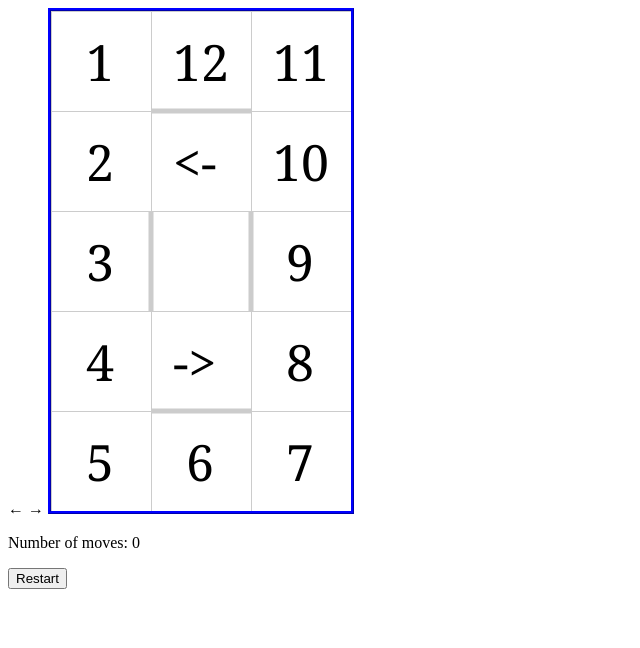
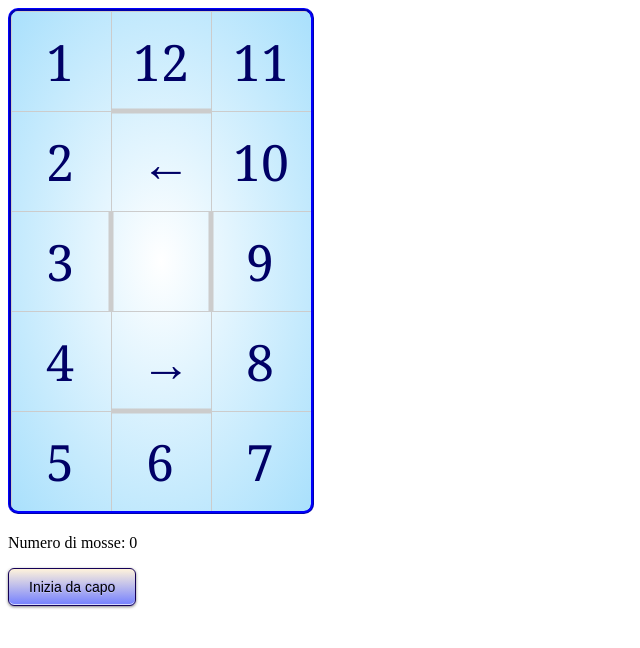
Before and after one commit to marcosh/various, a PHP site: page /game.html in a window 1280 px wide. Shown: the top 648 px of the page, without its empty margins (0-640 px from the left). Run offline with PHP 8.4, Linux system fonts and the light colour scheme.

Commit message:
upgrade gioco
utilizzo di localStorage per salvare mosse

```diff
--- a/game.html
+++ b/game.html
@@ -1,23 +1,22 @@
 <!doctype html>
 <html lang="it">
 	<head>
-		<title>Chocosite</title>
+		<title>U-turn</title>
 		<meta charset="utf-8">
 		<link rel="stylesheet" href="style.css" />
-		<link rel="shortcut icon" href="sosuke.jpg" />
+		<link rel="shortcut icon" href="uturn.jpg" />
 		<script src="game_script.js"></script>
 		<script src="modernizr.min.js"></script>
 	</head>
 	<body>
-		&#8592 &#8594
 		<canvas id="canvas" width="300" height="500">
 		</canvas>
-		<p id="moves"> Number of moves: 0</p>
+		<p id="moves"> Numero di mosse: 0</p>
 		<script>
 			var canvas = document.getElementById("canvas");
 			window.addEventListener("load", init, false);
 		</script>
-		<input type="submit" value="Restart" onclick="restart()">
+		<input type="submit" value="Inizia da capo" onclick="restart()">
 
 		<div id="openModal" class="modalDialog">
 			<div>
@@ -26,7 +25,18 @@
 				<h2>Hai vinto!</h2>
 
 				<p id="winning_moves"></p> <!-- bisogna modificare innerHTML con javascript -->
+
+				<input type="submit" value="Salva la tua sequenza di mosse" onclick="save_moves()">
+				<p></p>
+				<input type="submit" value="Inizia una nuova partita" onclick="restart_modal()">
 			</div>
 		</div>
+
+		<div id="moves_sequence">
+
+		</div>
+		<script>
+			show_sequence_button();
+		</script>
 	</body>
 </html>
--- a/game_script.js
+++ b/game_script.js
@@ -1,8 +1,10 @@
 //var tiles_array = [[1,12,11],[2,"<-",10],[3,"",9],[4,"->",8],[5,6,7]]
-var tiles_array = [["1","12","11"],["2","<-","10"],["3","","9"],["4","->","8"],["5","6","7"]];
-var end_tiles_array = [["11","12","1"],["10","->","2"],["9","","3"],["8","<-","4"],["7","6","5"]];
+var tiles_array = [["1","12","11"],["2",String.fromCharCode(8592),"10"],["3","","9"],["4",String.fromCharCode(8594),"8"],["5","6","7"]];
+var end_tiles_array = [["11","12","1"],["10",String.fromCharCode(8594),"2"],["9","","3"],["8",String.fromCharCode(8592),"4"],["7","6","5"]];
 var empty_position = [2,1];
 var moves = 0;
+var moves_sequence = "";
+var saved_moves_sequence = "";
 
 function init() {
 	if(Modernizr.localstorage)
@@ -23,7 +25,7 @@ function init() {
 
 			//update the number of moves
 			var moves_text = document.getElementById("moves");
-			moves_text.innerHTML = "Number of moves: " + moves;
+			moves_text.innerHTML = "Numero di mosse: " + moves;
 		}
 
 		//add click event listener
@@ -80,6 +82,7 @@ function draw_tiles(context) {
 	var text = "";
 
 	context.font="50px cambria";
+	context.fillStyle = '#000066';
 
 	for (var row = 0; row < 5; row++)
 	{
@@ -88,6 +91,8 @@ function draw_tiles(context) {
 			text = tiles_array[row][element];
 			if (text.length == 2) {
 				context.fillText(text, j * 100 + 22, (i + 1) * 100 -30);
+			} else if (text == String.fromCharCode(8592) || text == String.fromCharCode(8594)) {
+				context.fillText(text, j * 100 + 30, (i + 1) * 100 -30);
 			} else {
 				context.fillText(text, j * 100 + 35, (i + 1) * 100 -30);
 			}
@@ -128,35 +133,13 @@ function on_click(e) {
 
 	store_pos();
 
-	if (canvas && canvas.getContext) {
-		var context = canvas.getContext('2d');
-		if (context) {
-			//draw the grid
-			draw_grid(context);
-
-			//draw the tiles
-			draw_tiles(context);
-
-			//update the number of moves
-			var moves_text = document.getElementById("moves");
-			moves_text.innerHTML = "Number of moves: " + moves;
+	if(Modernizr.localstorage) {
+		if (!localStorage["moves_sequence"]) {
+			localStorage["moves_sequence"] = value;
+		} else {
+			localStorage["moves_sequence"] += " " + value;
 		}
 	}
-
-	if (arrays_equal(tiles_array, end_tiles_array)) {
-		url = window.location.toString();
-		url = url.split("#")[0];
-		window.open(url + "#openModal", "_self");
-	}
-}
-
-function restart() {
-	//tiles_array = [[1,12,11],[2,"<-",10],[3,"",9],[4,"->",8],[5,6,7]]
-	tiles_array = [["1","12","11"],["2","<-","10"],["3","","9"],["4","->","8"],["5","6","7"]]
-	empty_position = [2,1]
-	moves = 0
-
-	store_pos();
 
 	if (canvas && canvas.getContext) {
 		var context = canvas.getContext('2d');
@@ -169,7 +152,44 @@ function restart() {
 
 			//update the number of moves
 			var moves_text = document.getElementById("moves");
-			moves_text.innerHTML = "Number of moves: " + moves;
+			moves_text.innerHTML = "Numero di mosse: " + moves;
+		}
+	}
+
+	if (arrays_equal(tiles_array, end_tiles_array)) {
+		url = window.location.toString();
+		url = url.split("#")[0];
+		window.open(url + "#openModal", "_self");
+
+		var winning_moves = document.getElementById("winning_moves");
+		winning_moves.innerHTML = "Hai risolto il gioco con " + moves + " mosse";
+	}
+}
+
+function restart() {
+	//tiles_array = [[1,12,11],[2,"<-",10],[3,"",9],[4,"->",8],[5,6,7]]
+	tiles_array = [["1","12","11"],["2",String.fromCharCode(8592),"10"],["3","","9"],["4",String.fromCharCode(8594),"8"],["5","6","7"]];
+	empty_position = [2,1]
+	moves = 0
+
+	store_pos();
+
+	if(Modernizr.localstorage) {
+		localStorage["moves_sequence"] = "";
+	}
+
+	if (canvas && canvas.getContext) {
+		var context = canvas.getContext('2d');
+		if (context) {
+			//draw the grid
+			draw_grid(context);
+
+			//draw the tiles
+			draw_tiles(context);
+
+			//update the number of moves
+			var moves_text = document.getElementById("moves");
+			moves_text.innerHTML = "Numero di mosse: " + moves;
 		}
 	}
 }
@@ -177,6 +197,7 @@ function restart() {
 function get_position(e) {
 	var x;
 	var y;
+	var rect = canvas.getBoundingClientRect();
 
 	if (e.pageX != undefined && e.pageY != undefined) {
 		x = e.pageX;
@@ -188,6 +209,9 @@ function get_position(e) {
 		y = e.clientY + document.body.scrollTop +
             document.documentElement.scrollTop;
     }
+
+	x -= (canvas.offsetLeft + 3);
+    y -= (canvas.offsetTop + 3);
 
 	return [Math.floor(y/100), Math.floor(x/100)];
 }
@@ -257,3 +281,35 @@ function retrieve_pos() {
 function arrays_equal(a,b) {
 	return !!a && !!b && !(a<b || b<a);
 }
+
+function restart_modal() {
+	url = window.location.toString();
+	url = url.split("#")[0];
+	window.open(url + "#close", "_self");
+
+	restart();
+}
+
+function save_moves() {
+	localStorage["saved_moves_sequence"] = localStorage["moves_sequence"];
+
+	show_sequence_button();
+}
+
+function show_sequence_button() {
+	var moves_div = document.getElementById("moves_sequence");
+
+	if(Modernizr.localstorage && localStorage["saved_moves_sequence"])
+	{
+		moves_div.innerHTML = "<p></p><input type=\"submit\" value=\"Mostra la sequenza di mosse\" onclick=\"show_moves()\">";
+	}
+	else
+	{
+		moves_div.innerHTML = "";
+	}
+}
+
+function show_moves() {
+	var moves_div = document.getElementById("moves_sequence");
+	moves_div.innerHTML = "<p></p><input type=\"submit\" value=\"Nascondi la sequenza di mosse\" onclick=\"show_sequence_button()\"> <p></p><p>Hai risolto il gioco usando la seguente sequenza di mosse:</p><p>" + localStorage["saved_moves_sequence"] + "</p>";
+}
--- a/style.css
+++ b/style.css
@@ -20,13 +20,28 @@ li {
 }
 
 #canvas {
+	margin: 0px;
+    padding: 0px;
 	border-style: ridge;
 	border-color: blue;
+	border-width: 3px;
+	border-radius: 10px 10px 10px 10px!important;
+    -moz-border-radius: 10px 10px 10px 10px!important;
+    -webkit-border-radius: 10px 10px 10px 10px!important;
+    -khtml-border-radius: 10px 10px 10px 10px!important;
+	background: -moz-radial-gradient(center, ellipse cover, rgba(242,249,254,0) 0%, rgba(169,224,252,1) 100%); /* FF3.6+ */
+	background: -webkit-gradient(radial, center center, 0px, center center, 100%, color-stop(0%,rgba(242,249,254,0)), color-stop(100%,rgba(169,224,252,1))); /* Chrome,Safari4+ */
+	background: -webkit-radial-gradient(center, ellipse cover, rgba(242,249,254,0) 0%,rgba(169,224,252,1) 100%); /* Chrome10+,Safari5.1+ */
+	background: -o-radial-gradient(center, ellipse cover, rgba(242,249,254,0) 0%,rgba(169,224,252,1) 100%); /* Opera 12+ */
+	background: -ms-radial-gradient(center, ellipse cover, rgba(242,249,254,0) 0%,rgba(169,224,252,1) 100%); /* IE10+ */
+	background: radial-gradient(ellipse at center, rgba(242,249,254,0) 0%,rgba(169,224,252,1) 100%); /* W3C */
+	filter: progid:DXImageTransform.Microsoft.gradient( startColorstr='#00f2f9fe', endColorstr='#a9e0fc',GradientType=1 ); /* IE6-9 fallback on horizontal gradient */
 }
 
 .modalDialog {
 	position: fixed;
 	font-family: Arial, Helvetica, sans-serif;
+	color: #000066;
 	top: 0;
 	right: 0;
 	bottom: 0;
@@ -60,7 +75,7 @@ li {
 }
 
 .modalDialog > div> h2 {
-	text-shadow: 0 0 0.2em #87F, 0 0 0.2em #87F, 0 0 0.2em #87F;
+	text-shadow: 0 0 0.2em #99CCFF, 0 0 0.2em #99CCFF, 0 0 0.2em #99CCFF;
 	font-size: 40px;
 	font-family:"Times New Roman", Times, serif;
 }
@@ -85,3 +100,34 @@ li {
 }
 
 .close:hover { background: #00d9ff; }
+
+input  {
+	font-family: Arial, Helvetica, sans-serif;
+	font-size: 14px;
+	color: #000000;
+	padding: 10px 20px;
+	background: -moz-linear-gradient(
+		top,
+		#fff3db 0%,
+		#737fff);
+	background: -webkit-gradient(
+		linear, left top, left bottom,
+		from(#fff3db),
+		to(#737fff));
+	-moz-border-radius: 6px;
+	-webkit-border-radius: 6px;
+	border-radius: 6px;
+	border: 1px solid #140057;
+	-moz-box-shadow:
+		0px 1px 3px rgba(000,000,000,0.5),
+		inset 0px -1px 0px rgba(255,255,255,0.7);
+	-webkit-box-shadow:
+		0px 1px 3px rgba(000,000,000,0.5),
+		inset 0px -1px 0px rgba(255,255,255,0.7);
+	box-shadow:
+		0px 1px 3px rgba(000,000,000,0.5),
+		inset 0px -1px 0px rgba(255,255,255,0.7);
+	text-shadow:
+		0px -1px 1px rgba(17,0,255,0.2),
+		0px 1px 0px rgba(255,255,255,0.3);
+}
```
Also changed, not shown: uturn.jpg (added).
